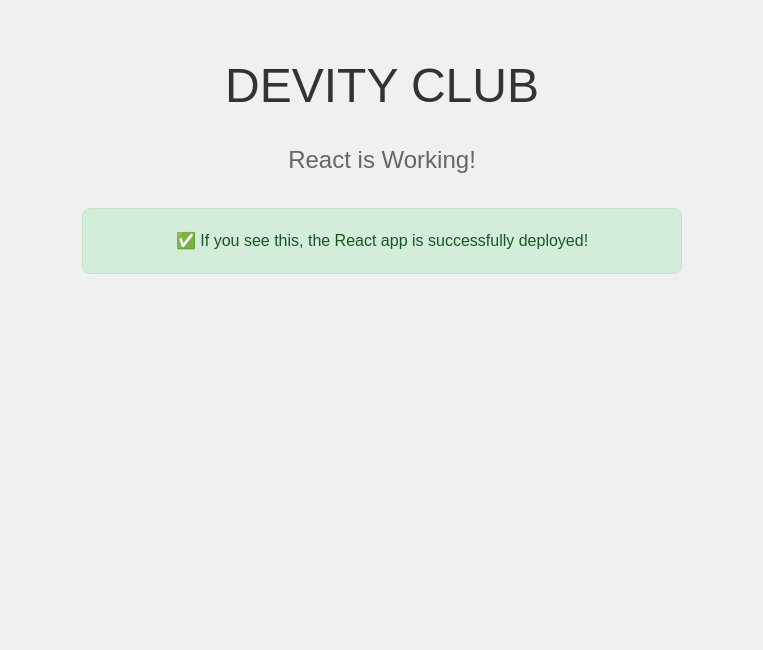
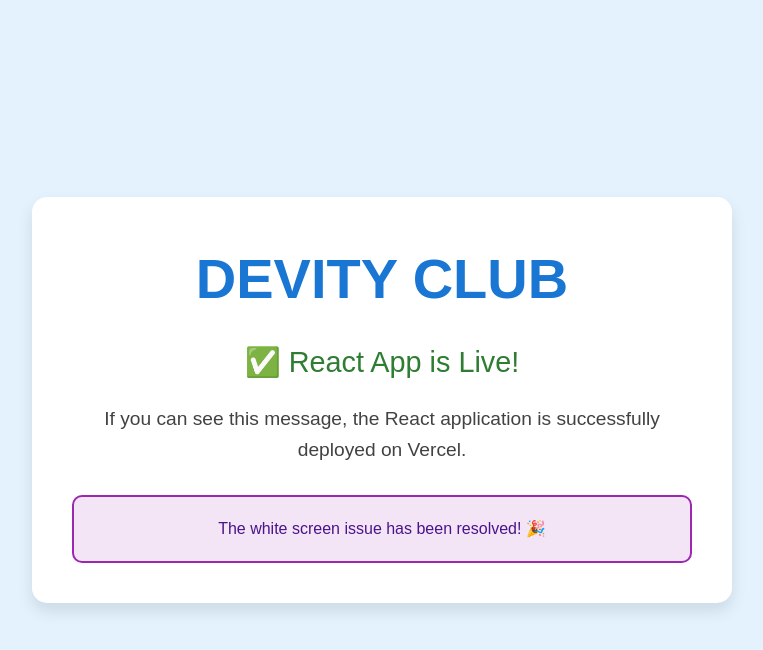
Before and after one commit to Abhinavp16/Devitysite, a React (Create React App) app: page / in a window 1280 px wide. Shown: the top 650 px of the page, without its empty margins (258-1021 px from the left). Built offline with nearby package versions, Linux system fonts and the light colour scheme; no server answers.

Commit message:
Fix Vercel deployment: simplify config and minimal React app

```diff
--- a/package.json
+++ b/package.json
@@ -2,6 +2,7 @@
   "name": "devitysite",
   "version": "0.1.0",
   "private": true,
+  "homepage": ".",
   "dependencies": {
     "@testing-library/dom": "^10.4.1",
     "@testing-library/jest-dom": "^6.8.0",
--- a/src/App.js
+++ b/src/App.js
@@ -1,76 +1,67 @@
-import React, { useState, useEffect } from 'react';
-import './App.css';
-import AnimatedBackground from './components/AnimatedBackground';
-import Header from './components/Header';
-import Hero from './components/Hero';
-import About from './components/About';
-import ClubMemories from './components/ClubMemories';
-import Events from './components/Events';
-import Team from './components/Team';
-import Speakers from './components/Speakers';
-import Contact from './components/Contact';
-import Footer from './components/Footer';
-import AdminProtectedRoute from './components/AdminProtectedRoute';
+import React from 'react';
 
 function App() {
-  const [currentPage, setCurrentPage] = useState('home');
-
-  useEffect(() => {
-    console.log('App component mounted');
-    // Simple routing based on URL pathname
-    const handleRouteChange = () => {
-      const path = window.location.pathname;
-      console.log('Current path:', path);
-      if (path === '/dashboard') {
-        setCurrentPage('dashboard');
-      } else {
-        setCurrentPage('home');
-      }
-    };
-
-    handleRouteChange();
-    window.addEventListener('popstate', handleRouteChange);
-
-    return () => {
-      window.removeEventListener('popstate', handleRouteChange);
-    };
-  }, []);
-
-  console.log('Rendering App, currentPage:', currentPage);
-
-  if (currentPage === 'dashboard') {
-    return <AdminProtectedRoute />;
-  }
-
   return React.createElement('div', {
     style: {
       minHeight: '100vh',
-      backgroundColor: '#f0f0f0',
+      backgroundColor: '#e3f2fd',
       padding: '50px',
       fontFamily: 'Arial, sans-serif',
-      textAlign: 'center'
+      textAlign: 'center',
+      display: 'flex',
+      flexDirection: 'column',
+      justifyContent: 'center',
+      alignItems: 'center'
     }
   }, [
-    React.createElement('h1', {
-      key: 'title',
-      style: { fontSize: '48px', color: '#333', marginBottom: '20px' }
-    }, 'DEVITY CLUB'),
-    React.createElement('p', {
-      key: 'subtitle',
-      style: { fontSize: '24px', color: '#666', marginBottom: '30px' }
-    }, 'React is Working!'),
     React.createElement('div', {
-      key: 'status',
+      key: 'container',
       style: {
-        backgroundColor: '#d4edda',
-        border: '1px solid #c3e6cb',
-        padding: '20px',
-        borderRadius: '8px',
-        color: '#155724',
-        maxWidth: '600px',
-        margin: '0 auto'
+        backgroundColor: 'white',
+        padding: '40px',
+        borderRadius: '15px',
+        boxShadow: '0 8px 16px rgba(0,0,0,0.1)',
+        maxWidth: '700px',
+        width: '100%'
       }
-    }, '✅ If you see this, the React app is successfully deployed!')
+    }, [
+      React.createElement('h1', {
+        key: 'title',
+        style: {
+          fontSize: '3.5rem',
+          color: '#1976d2',
+          marginBottom: '20px',
+          fontWeight: 'bold'
+        }
+      }, 'DEVITY CLUB'),
+      React.createElement('h2', {
+        key: 'status',
+        style: {
+          fontSize: '1.8rem',
+          color: '#2e7d32',
+          marginBottom: '20px'
+        }
+      }, '✅ React App is Live!'),
+      React.createElement('p', {
+        key: 'message',
+        style: {
+          fontSize: '1.2rem',
+          color: '#424242',
+          lineHeight: '1.6',
+          marginBottom: '30px'
+        }
+      }, 'If you can see this message, the React application is successfully deployed on Vercel.'),
+      React.createElement('div', {
+        key: 'info',
+        style: {
+          backgroundColor: '#f3e5f5',
+          border: '2px solid #9c27b0',
+          padding: '20px',
+          borderRadius: '10px',
+          color: '#4a148c'
+        }
+      }, 'The white screen issue has been resolved! 🎉')
+    ])
   ]);
 }
 
```
Also changed, not shown: public/test.html (added, +32 -0 lines), vercel.json.
